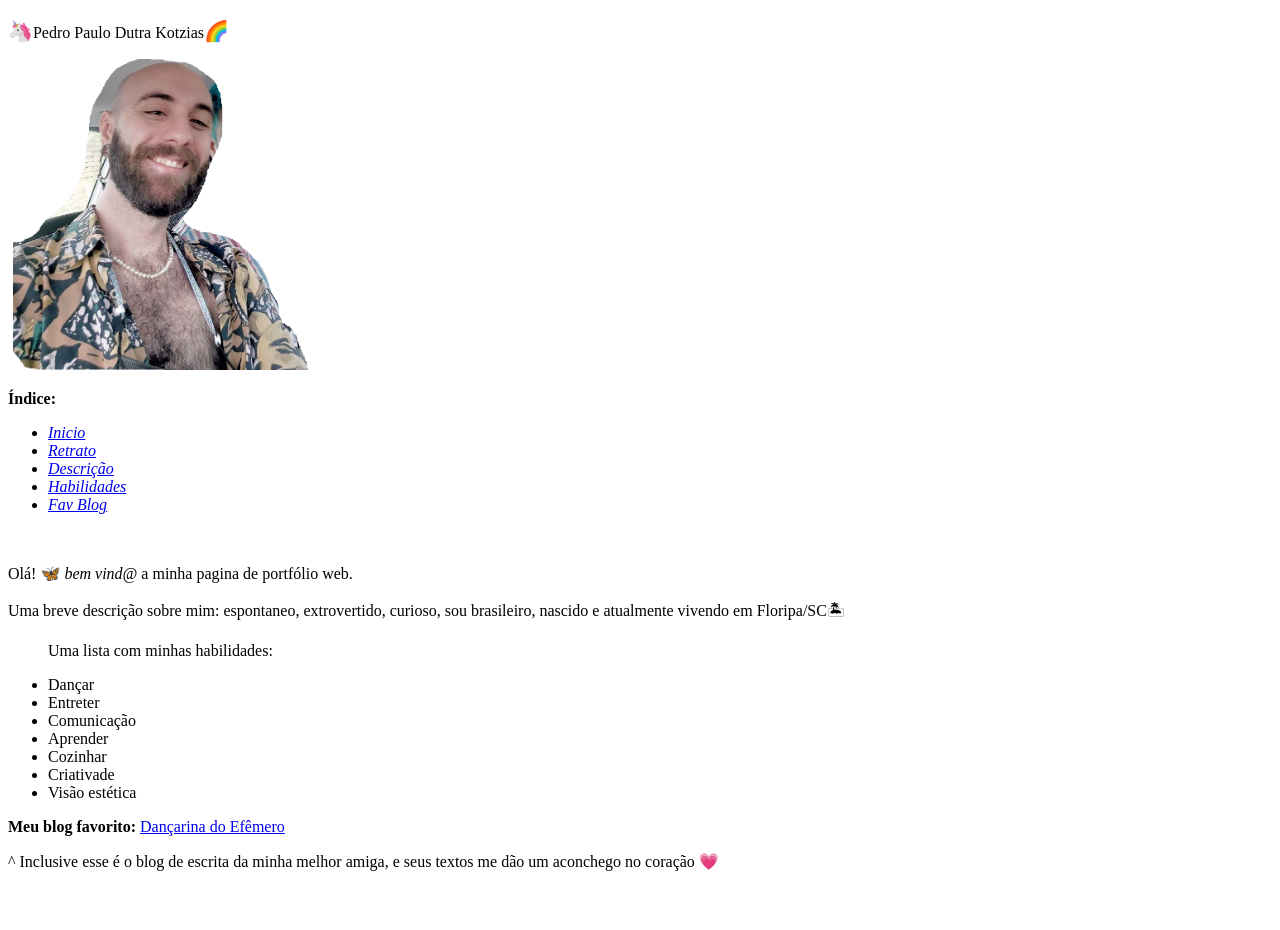
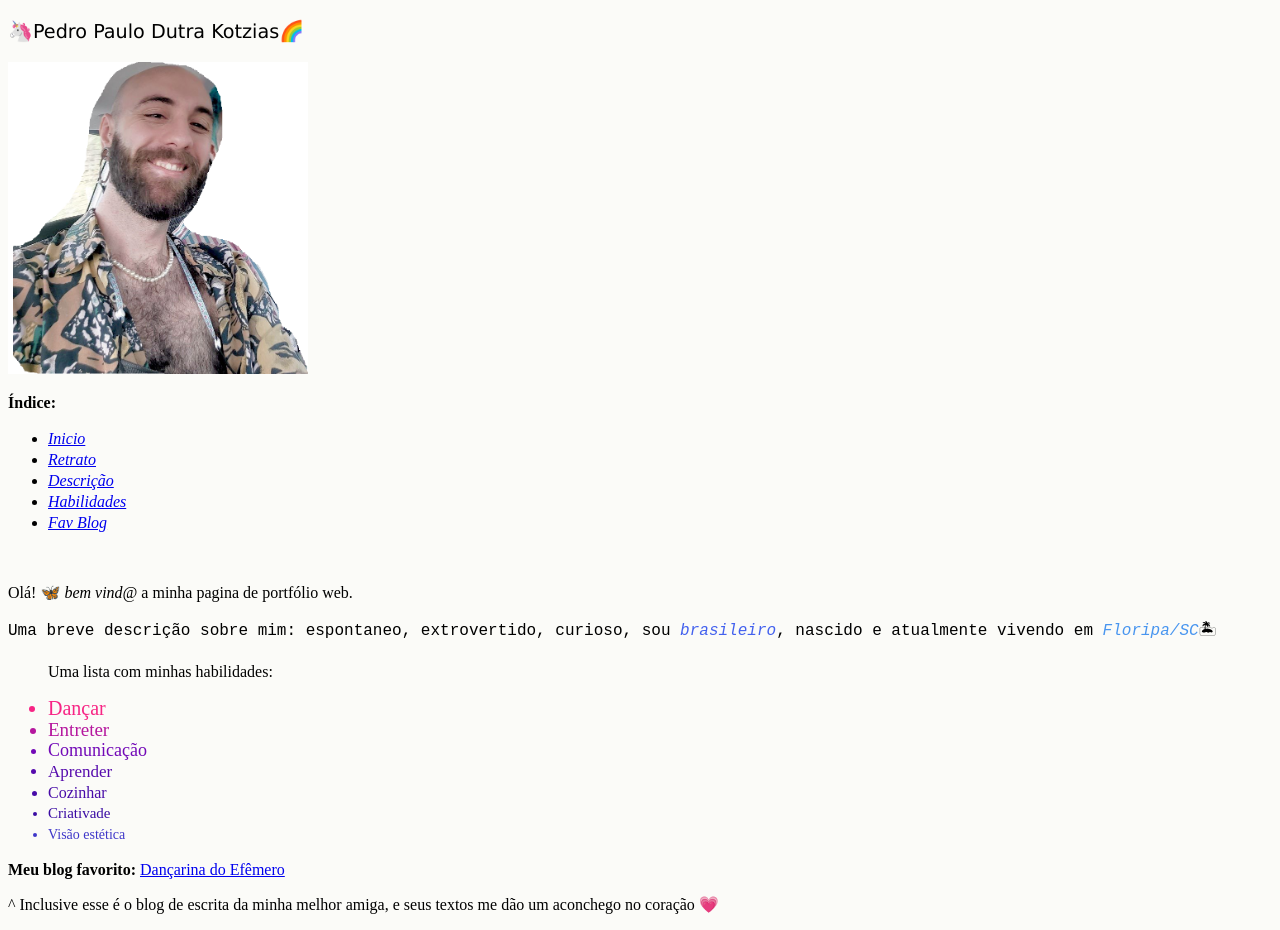
Before and after one commit to pedrokotzias/pedrokotzias.github.io, a plain HTML site: page index.html in a window 1280 px wide. Shown: the part 61-991 px from the top of the page. Before the commit the page ends 948 px from the top, so only its background shows below. Drawn offline with Linux system fonts and the light colour scheme.

Commit message:
changed font-family for #name and #des, changed background body color, added <spin> to make new tags for #nacionalidade and #vivendo, changed font-style and font color for #nacionalidade and #vivendo, made classes for each ul topic, each class has its own size and color

```diff
--- a/index.html
+++ b/index.html
@@ -4,12 +4,61 @@
         <meta charset="UTF-8">
         <title>Portfólio Web - Pedro Kotzias</title>
         <style>
+            #name{
+                font-family: Verdana, Geneva, Tahoma, sans-serif;
+                font-size: larger;
+            }
+            #des{
+                font-family: 'Courier New', Courier, monospace;
+            }
+            body{
+                background-color: rgb(251, 251, 248);
+            }
+            #nacionalidade{
+                font-style: italic;
+                color: rgb(67, 97, 238);
+            }
+            #vivendo{
+                font-style: italic;
+                color: rgb(72, 149, 239);
+            }
+            .l0{
+                color: rgb(247, 37, 133);
+                font-size: 20px;
+            }
+            .l1{
+                color: rgb(181, 23, 158);
+                font-size: 19px;
+            }
+            .l2{
+                color: rgb(114, 9, 183);
+                font-size: 18px;
+            }
+            .l3{
+                color: rgb(86, 11, 173);
+                font-size: 17px;
+            }
+            .l4{
+                color: rgb(72, 12, 168);
+                font-size: 16px;
+            }
+            .l5{
+                color: rgb(58, 12, 163);
+                font-size: 15px;
+            }
+            .l6{
+                color: rgb(63, 55, 201);
+                font-size: 14px;
+            }
+            ul{
+                line-height: 21px;
+            }
 
         </style>
     </head>
     <body>
         <h1 id="start">Portfólio Web</h1>
-        <p><span style='font-size:20px;'>&#129412;</span>Pedro Paulo Dutra Kotzias<span style='font-size:20px;'>&#x1F308;</span></p>
+        <p id="name"><span style='font-size:20px;'>&#129412;</span>Pedro Paulo Dutra Kotzias<span style='font-size:20px;'>&#x1F308;</span></p>
         <img id="foto" src="profilepiccrop.png" width="300" alt="Sorrindo dentro do carro :)">
         <p><strong>Índice:</strong></p>
         <ul>
@@ -23,15 +72,15 @@
         </ul>
         <br>
         <p>Olá! &#x1F98B; <em>bem vind@</em> a minha pagina de portfólio web. </p>
-        <p id="des">Uma breve descrição sobre mim: espontaneo, extrovertido, curioso, sou brasileiro, nascido e atualmente vivendo em Floripa/SC&#127965;</p>
+        <p id="des">Uma breve descrição sobre mim: espontaneo, extrovertido, curioso, sou <span id="nacionalidade">brasileiro</span>, nascido e atualmente vivendo em <span id="vivendo">Floripa/SC</span>&#127965;</p>
         <ul><p id="hab">Uma lista com minhas habilidades:</p>
-            <li>Dançar</li>
-            <li>Entreter</li>
-            <li>Comunicação</li>
-            <li>Aprender</li>
-            <li>Cozinhar</li>
-            <li>Criativade</li>
-            <li>Visão estética</li>
+            <li class="l0">Dançar</li>
+            <li class="l1">Entreter</li>
+            <li class="l2">Comunicação</li>
+            <li class="l3">Aprender</li>
+            <li class="l4">Cozinhar</li>
+            <li class="l5">Criativade</li>
+            <li class="l6">Visão estética</li>
         </ul>
         <p id="blog"><strong>Meu blog favorito:</strong> <a href="https://dancarinadoefemero.wordpress.com/" target="_blank">Dançarina do Efêmero</a></p>
         <p>^ Inclusive esse é o blog de escrita da minha melhor amiga, e seus textos me dão um aconchego no coração &#128151</p>
```
